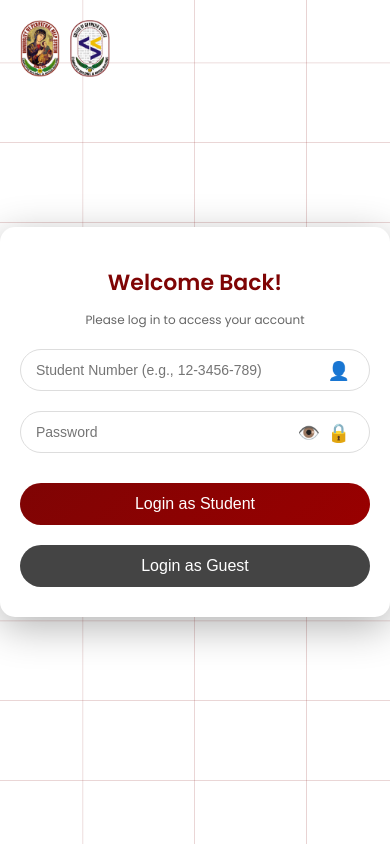
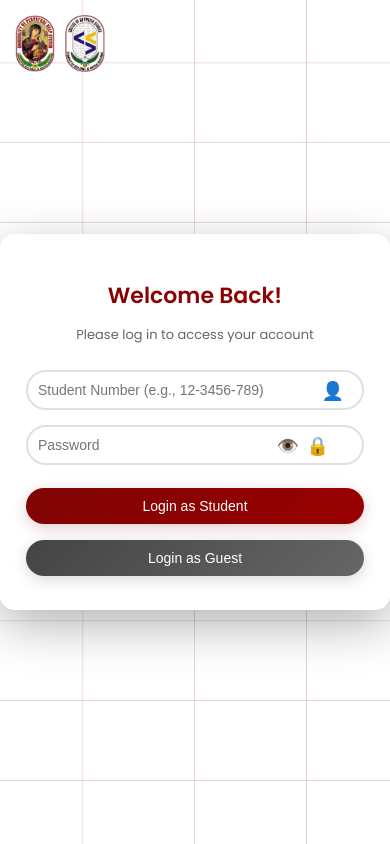
Before and after one commit to itzvlad21/uphsd-lp-campusnavigator, a website built with Vite: page index.html in a window 390 px wide. Built offline with nearby package versions, Linux system fonts and the light colour scheme.

Commit message:
Update login.css

```diff
--- a/src/styles/login.css
+++ b/src/styles/login.css
@@ -1,5 +1,3 @@
-/* login.css */
-
 /* General Page Styles */
 body {
     margin: 0;
@@ -8,6 +6,7 @@ body {
     background-image: url('/assets/images/main-image.png');
     background-size: cover;
     background-position: center;
+    background-attachment: fixed; /* Keeps background fixed when scrolling */
     color: #ffffff;
     display: flex;
     justify-content: center;
@@ -26,10 +25,21 @@ body {
     gap: 10px;
     height: auto;
     z-index: 1000;
+    animation: fadeIn 1s ease-in-out;
 }
 
 #logo img {
     width: clamp(40px, 8vw, 70px);
+    transition: transform 0.3s ease;
+}
+
+#logo img:hover {
+    transform: scale(1.05);
+}
+
+@keyframes fadeIn {
+    from { opacity: 0; transform: translateY(-10px); }
+    to { opacity: 1; transform: translateY(0); }
 }
 
 /* Login Page */
@@ -43,42 +53,73 @@ body {
 
 /* Login Container */
 .login-container {
-    background: #ffffff;
+    background: rgba(255, 255, 255, 0.95);
     border-radius: 15px;
     padding: 40px;
-    box-shadow: 0 10px 40px rgba(0, 0, 0, 0.3);
+    box-shadow: 0 15px 50px rgba(0, 0, 0, 0.3);
     text-align: center;
     max-width: 400px;
     width: 90%;
     position: relative;
+    transform: translateY(0);
+    transition: transform 0.3s ease, box-shadow 0.3s ease;
+    backdrop-filter: blur(10px); /* Adds glass effect */
+    border: 1px solid rgba(255, 255, 255, 0.2);
+    animation: slideUp 0.5s ease-out;
+}
+
+.login-container:hover {
+    transform: translateY(-5px);
+    box-shadow: 0 20px 60px rgba(0, 0, 0, 0.4);
+}
+
+@keyframes slideUp {
+    from { opacity: 0; transform: translateY(30px); }
+    to { opacity: 1; transform: translateY(0); }
 }
 
 .login-header h2 {
-    font-size: 26px;
-    color: #7F0404;
+    font-size: 28px;
     margin-bottom: 10px;
     font-weight: 600;
+    background: linear-gradient(135deg, #7F0404, #990000);
+    -webkit-background-clip: text;
+    -webkit-text-fill-color: transparent;
+    background-clip: text;
 }
 
 .login-header p {
     font-size: 14px;
     color: #666;
-    margin-bottom: 20px;
+    margin-bottom: 25px;
 }
 
 /* Input Group */
 .input-group {
     position: relative;
     margin-bottom: 20px;
+    transition: transform 0.2s ease;
+}
+
+.input-group:focus-within {
+    transform: translateY(-2px);
 }
 
 .input-group input {
     width: 100%;
-    padding: 12px 40px 12px 15px;
-    border: 1px solid #ddd;
+    padding: 15px 45px 15px 15px;
+    border: 2px solid #e0e0e0;
     border-radius: 25px;
     font-size: 16px;
     box-sizing: border-box;
+    transition: all 0.3s ease;
+    background-color: rgba(255, 255, 255, 0.9);
+}
+
+.input-group input:focus {
+    border-color: #7F0404;
+    box-shadow: 0 0 0 3px rgba(127, 4, 4, 0.1);
+    outline: none;
 }
 
 .input-group .input-icon {
@@ -88,53 +129,122 @@ body {
     transform: translateY(-50%);
     font-size: 18px;
     color: #aaa;
+    transition: transform 0.2s ease, color 0.2s ease;
+}
+
+.input-group:focus-within .input-icon {
+    color: #7F0404;
+    transform: translateY(-50%) scale(1.1);
+}
+
+.password-icon-group {
+    position: absolute;
+    right: 15px;
+    top: 50%;
+    transform: translateY(-50%);
+    display: flex;
+    align-items: center;
 }
 
 .view-password {
-    position: relative;
     cursor: pointer;
     user-select: none;
+    transition: opacity 0.2s ease;
+}
+
+.view-password:hover {
+    opacity: 0.7;
 }
 
 #togglePassword {
     right: 50px;
+    cursor: pointer;
+}
+
+#togglePassword:hover {
+    color: #7F0404;
 }
 
 /* Buttons */
 button {
     width: 100%;
-    padding: 12px;
+    padding: 15px;
     margin: 10px 0;
     font-size: 16px;
+    font-weight: 500;
     background: linear-gradient(135deg, #7F0404, #990000);
     color: #ffffff;
     border: none;
     border-radius: 25px;
     cursor: pointer;
-    transition: background-color 0.3s ease;
+    transition: all 0.3s ease;
+    position: relative;
+    overflow: hidden;
+    box-shadow: 0 4px 15px rgba(127, 4, 4, 0.2);
+}
+
+button::before {
+    content: '';
+    position: absolute;
+    top: 0;
+    left: -100%;
+    width: 100%;
+    height: 100%;
+    background: linear-gradient(
+        90deg,
+        rgba(255, 255, 255, 0) 0%,
+        rgba(255, 255, 255, 0.2) 50%,
+        rgba(255, 255, 255, 0) 100%
+    );
+    transition: left 0.7s ease;
+}
+
+button:hover::before {
+    left: 100%;
 }
 
 button:hover {
     background: linear-gradient(135deg, #990000, #7F0404);
+    transform: translateY(-2px);
+    box-shadow: 0 6px 20px rgba(127, 4, 4, 0.3);
+}
+
+button:active {
+    transform: translateY(0);
+    box-shadow: 0 2px 10px rgba(127, 4, 4, 0.2);
 }
 
 .guest-btn {
-    background: #444;
+    background: linear-gradient(135deg, #444444, #666666);
+    box-shadow: 0 4px 15px rgba(0, 0, 0, 0.15);
 }
 
 .guest-btn:hover {
-    background: #666;
+    background: linear-gradient(135deg, #555555, #444444);
+    box-shadow: 0 6px 20px rgba(0, 0, 0, 0.2);
 }
 
 /* Error Message */
 #error-message {
     color: #ff0000;
-    margin-top: 10px;
+    margin-top: 15px;
     font-size: 14px;
     display: none;
+    background-color: rgba(255, 0, 0, 0.05);
+    border-radius: 5px;
+    padding: 8px;
+    border-left: 3px solid #ff0000;
+    text-align: left;
+    transform: translateY(0);
+    transition: transform 0.3s ease;
 }
 
-@keyframes shake {
+#error-message.visible {
+    display: block;
+    animation: shakeError 0.5s ease-in-out;
+}
+
+@keyframes shakeError {
     0%, 100% { transform: translateX(0); }
     10%, 30%, 50%, 70%, 90% { transform: translateX(-5px); }
     20%, 40%, 60%, 80% { transform: translateX(5px); }
@@ -144,18 +254,90 @@ button:hover {
     animation: shake 0.5s;
 }
 
+@keyframes shake {
+    0%, 100% { transform: translateX(0); }
+    10%, 30%, 50%, 70%, 90% { transform: translateX(-5px); }
+    20%, 40%, 60%, 80% { transform: translateX(5px); }
+}
+
 /* Media Queries */
 @media (max-width: 768px) {
     .login-container {
-        padding: 20px;
+        padding: 30px;
+        width: 85%;
     }
+
+    .login-header h2 {
+        font-size: 24px;
+    }
+
+    .login-header p {
+        font-size: 13px;
+    }
+
+    .input-group input {
+        padding: 12px 40px 12px 12px;
+        font-size: 15px;
+    }
+
+    button {
+        padding: 12px;
+        font-size: 15px;
+    }
+
+    #logo {
+        top: 15px;
+        left: 15px;
+    }
+}
+
+@media (max-width: 480px) {
+    .login-container {
+        padding: 25px;
+        width: 90%;
+    }
+
     .login-header h2 {
         font-size: 22px;
     }
-    .login-header p {
-        font-size: 12px;
+
+    .input-group {
+        margin-bottom: 15px;
     }
+
     .input-group input {
+        padding: 10px 35px 10px 10px;
         font-size: 14px;
     }
+
+    button {
+        padding: 10px;
+        font-size: 14px;
+        margin: 8px 0;
+    }
 }
+
+/* Accessibility - Reduced Motion */
+@media (prefers-reduced-motion: reduce) {
+    .login-container,
+    .input-group,
+    button,
+    #logo,
+    .input-group .input-icon {
+        transition: none;
+        animation: none;
+    }
+
+    .login-container:hover,
+    .input-group:focus-within {
+        transform: none;
+    }
+
+    button:hover {
+        transform: none;
+    }
+
+    button::before {
+        display: none;
+    }
+}
```
